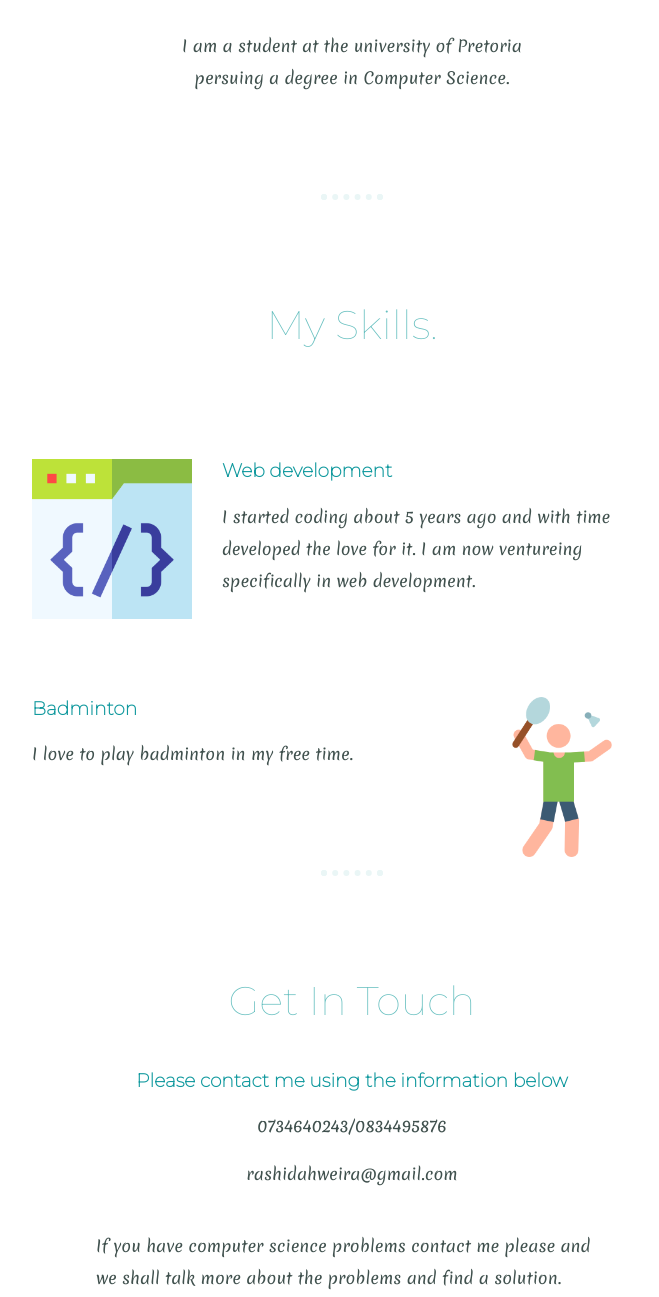
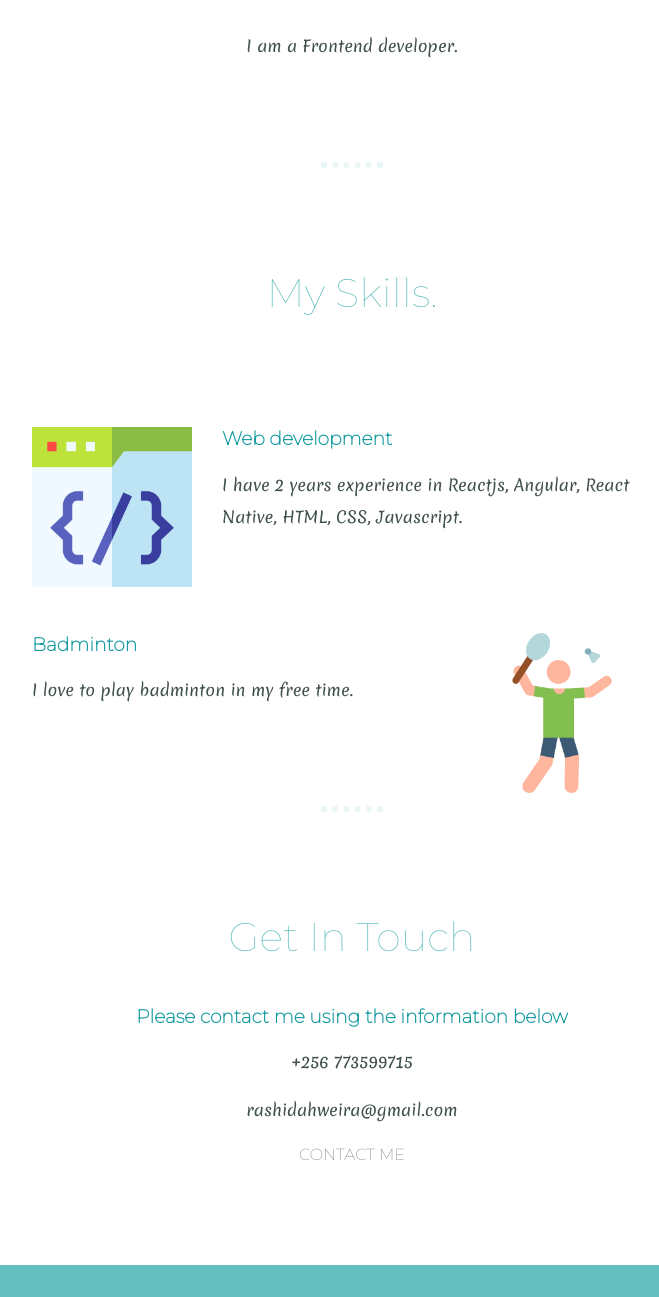
Before and after one commit to WandaWeira/personal, a plain HTML site: page index.html in a window 1280 px wide. Shown: the part 1118-2415 px from the top of the page, without its empty margins (288-947 px from the left). Drawn offline with Linux system fonts and the light colour scheme.

Commit message:
Update index.html

```diff
--- a/index.html
+++ b/index.html
@@ -13,7 +13,7 @@
 	<div class="top-container">
 		<img class="top-cloud" src="images/cloud.png" alt="cloud">
 		<h1>I'm Wanda</h1>
-		<h2>a Programmer</h2>
+		<h2>a Software Engineer</h2>
 		<img class="bottom-cloud"src="images/cloud.png" alt="cloud">
 		<img src="images/mountain.png" alt="mountain">
 	</div>
@@ -21,7 +21,7 @@
   <div class="profile">
     <img class="prof" src="images/wanda.jpg" alt="wanda">
     <h2>Hello.</h2>
-    <p class="intro">I am a student at the university of Pretoria persuing a degree in Computer Science.</p>
+    <p class="intro">I am a Frontend developer.</p>
   </div>
   <hr>
   <div class="skills">
@@ -29,7 +29,7 @@
     <div class="skill-row">
       <img class="prof-img" src="images/css.png" alt="web-image">
       <h3>Web development</h3>
-      <p>I started coding about 5 years ago and with time developed the love for it. I am now ventureing specifically in web development.</p>
+      <p>I have 2 years experience in Reactjs, Angular, React Native, HTML, CSS, Javascript.</p>
     </div>
     <div class="skill-row">
       <img class="skill-img" src="images/badminton.png" alt="">
@@ -41,9 +41,9 @@
   <div class="contact-me">
     <h2>Get In Touch</h2>
     <h3>Please contact me using the information below</h3>
-    <p>0734640243/0834495876</p>
+    <p>+256 773599715</p>
     <p>rashidahweira@gmail.com</p>
-    <p class="contact-message">If you have computer science problems contact me please and we shall talk more about the problems and find a solution.</p>
+<!--     <p class="contact-message">If you have computer science problems contact me please and we shall talk more about the problems and find a solution.</p> -->
     <a class="btn" href="mailto:name@email.com">CONTACT ME</a>
   </div>
 </div>
```
